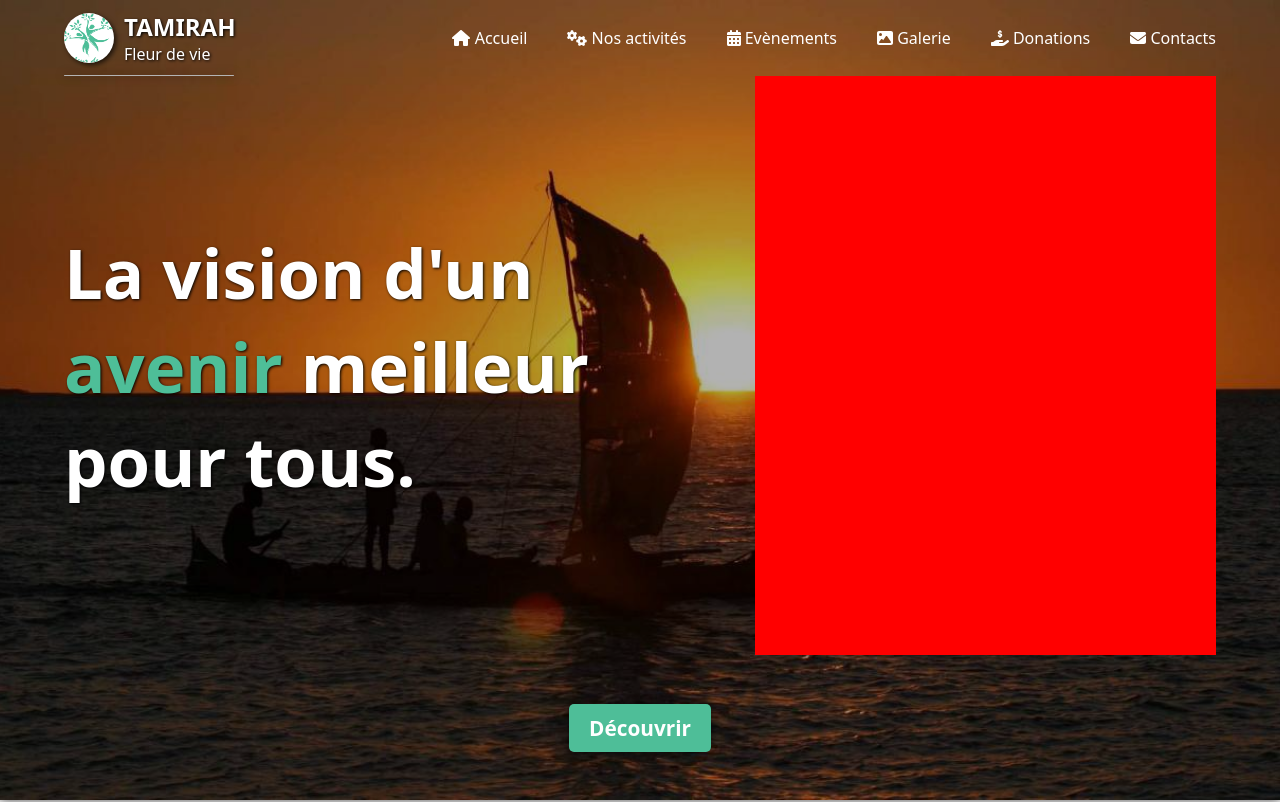
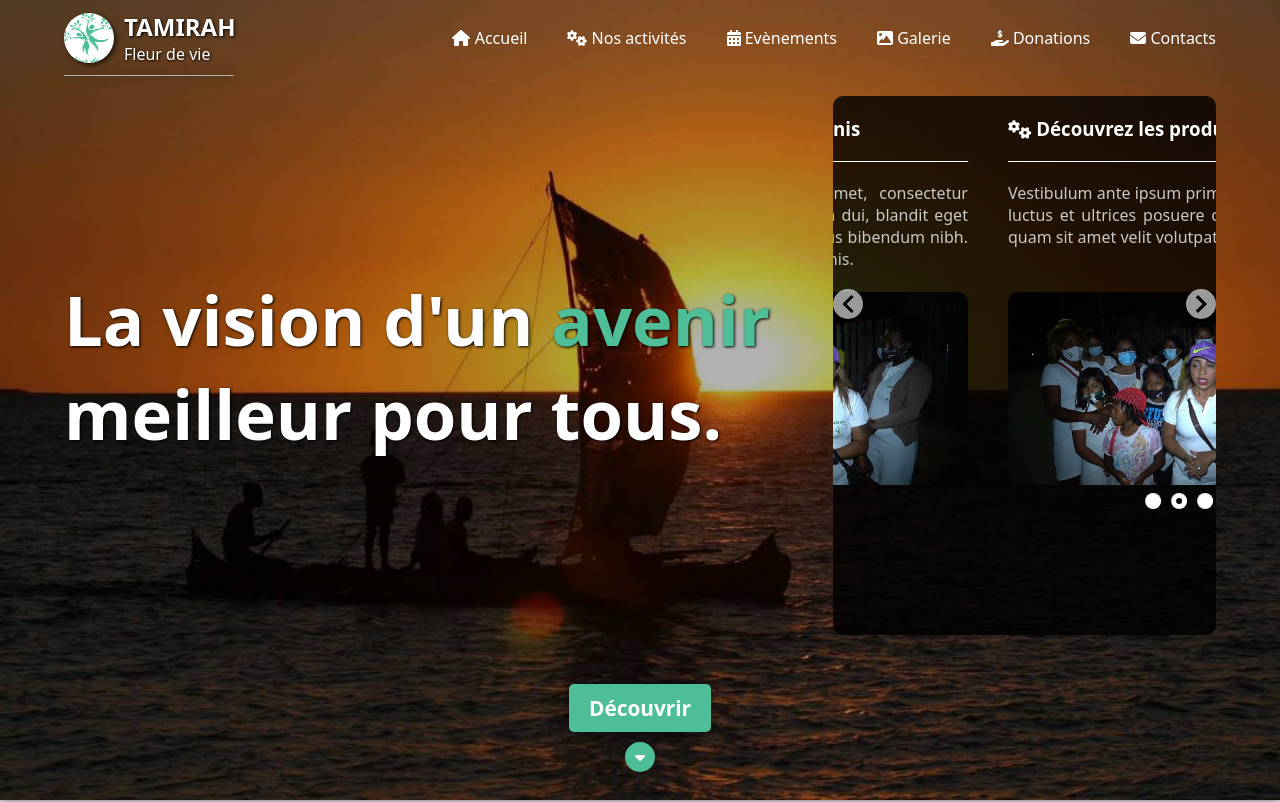
Before and after one commit to Manjaka13/tamirah, a Next.js app: page / in a window 1280 px wide. Shown: the top 802 px of the page. Built offline with nearby package versions, Linux system fonts and the light colour scheme.

Commit message:
update cover

```diff
--- a/components/Cover.jsx
+++ b/components/Cover.jsx
@@ -1,8 +1,64 @@
 import React from "react";
+import { v4 as uuidv4 } from "uuid";
+import { FontAwesomeIcon as Icon } from "@fortawesome/react-fontawesome";
+import { Slide } from "react-slideshow-image";
 
 /*
     Home page cover
 */
+
+const boxInfo = [
+	{
+		title: "Aide pour les démunis",
+		description:
+			"Lorem ipsum dolor sit amet, consectetur adipiscing elit. Nam magna dui, blandit eget malesuada sit amet, dapibus bibendum nibh. Vestibulum ante ipsum primis.",
+		icon: ["fas", "handshake"],
+		link: "/evenements",
+		image: "/images/aide-pour-les-demunis.jpg",
+	},
+	{
+		title: "Découvrez les produits TAMIRAH",
+		description:
+			"Vestibulum ante ipsum primis in faucibus orci luctus et ultrices posuere cubilia curae; In a quam sit amet velit volutpat tristique.",
+		icon: ["fas", "gears"],
+		link: "/activites",
+		image: "/images/aide-pour-les-demunis.jpg",
+	},
+	{
+		title: "Faites un don",
+		description:
+			"Vestibulum ante ipsum primis in faucibus orci luctus et ultrices posuere cubilia curae; In a quam sit amet velit volutpat tristique.",
+		icon: ["fas", "hand-holding-dollar"],
+		link: "#donations",
+		image: "/images/aide-pour-les-demunis.jpg",
+	},
+];
+
+const mappedBoxInfo = boxInfo.map((info, key) => (
+	<article className="cover__info w-100 h-100 n-s each-slide" key={uuidv4()}>
+		<h3 className="cover__info-title white pd-20 p-n">
+			<Icon icon={info.icon} /> {info.title}
+		</h3>
+		<div className="cover__info-separator mg-l-20 p-n"></div>
+		<p className="cover__info-description tx-j white pd-20 p-n">
+			{info.description}
+		</p>
+		<img
+			className="cover__info-image mg-l-20 br-10 p-n"
+			src={info.image}
+			alt={info.title}
+		/>
+		<p className="tx-c">
+			{boxInfo.map((inf, k) =>
+				k === key ? (
+					<Icon className="white mg-r-5 mg-l-5" icon={["fas", "dot-circle"]} />
+				) : (
+					<Icon className="white mg-r-5 mg-l-5" icon={["fas", "circle"]} />
+				)
+			)}
+		</p>
+	</article>
+));
 
 const Cover = () => (
 	<div className="cover w-100 h-100 o-h">
@@ -13,17 +69,24 @@ const Cover = () => (
 			>
 				<div className="w-100 h-80 f-r-st-ce">
 					<h2 className="cover__title white fs-430">
-						La vision d'un <span className="t">avenir</span> meilleur pour tous.
+						La vision d&apos;un <span className="t">avenir</span> meilleur pour tous.
 					</h2>
-					<div className="cover__activities w-40 h-100 bg-red"></div>
+					<div className="cover__activities w-35 h-100 f-c-en-ce">
+						<div className="cover__box br-10 o-h">
+							<Slide easing="ease">{mappedBoxInfo}</Slide>
+						</div>
+					</div>
 				</div>
-				<p className="w-100 h-20 f-r-ce-ce">
+				<p className="w-100 h-20 f-c-ce-ce">
 					<button
-						className="cover__discover fs-130 b pd-20 pd-t-10 pd-b-10 br-5 white bg-t tr-200 p"
+						className="cover__discover fs-130 b pd-20 pd-t-10 pd-b-10 br-5 white bg-t tr-200 p mg-b-10"
 						title="Découvrir notre association."
 					>
 						Découvrir
 					</button>
+					<p className="w-30px h-30px br-r bg-t white f-r-ce-ce">
+						<Icon icon={["fas", "caret-down"]} />
+					</p>
 				</p>
 			</div>
 		</div>
--- a/styles/Cover.scss
+++ b/styles/Cover.scss
@@ -30,4 +30,27 @@
         flex: 1;
         text-shadow: 1px 1px 3px black;
     }
+
+    &__box {
+        width: calc(100% - 20px);
+        height: calc(100% - 40px);
+        background: rgba(0, 0, 0, 0.8);
+    }
+
+    &__info-separator {
+        width: calc(100% - 40px);
+        height: 1px;
+        background: white;
+    }
+
+    &__info-description {
+        color: rgb(200, 200, 200);
+        height: 90px;
+        overflow: hidden;
+        text-overflow: ellipsis;
+    }
+
+    &__info-image {
+        width: calc(100% - 40px);
+    }
 }
```
Also changed, not shown: helpers/icons.js (+9 -1 lines), public/images/aide-pour-les-demunis.jpg (added).
